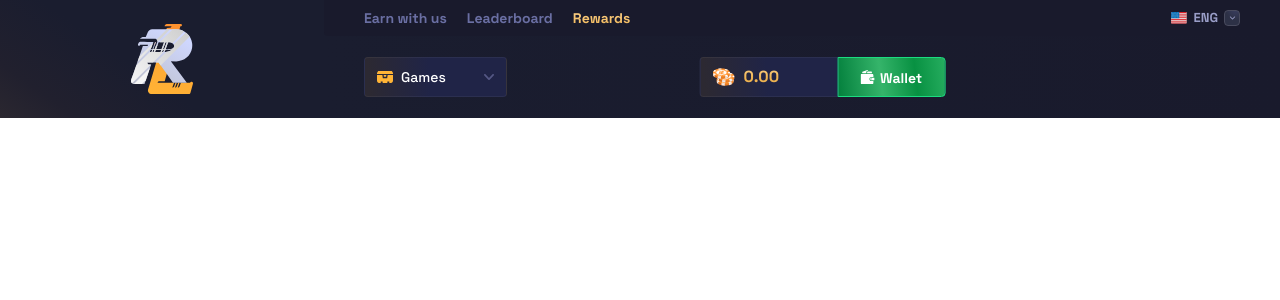
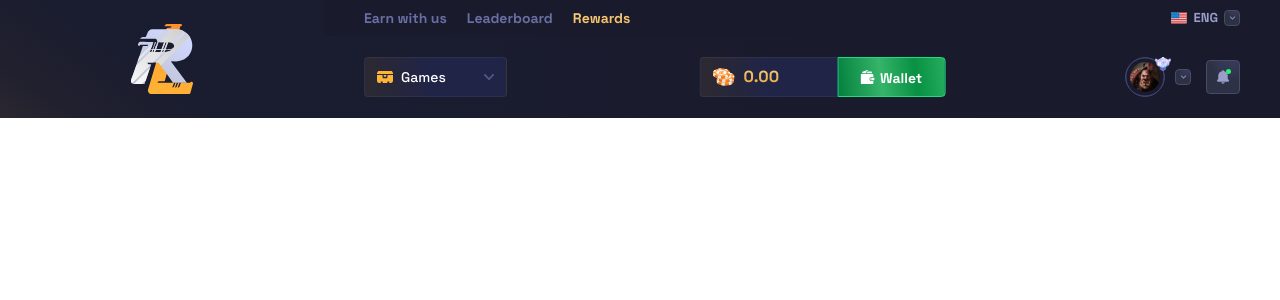
Before and after one commit to the0choi/rustyloot, a React (Vite) app: page / in a window 1280 px wide. Shown: the top 300 px of the page. Built offline with nearby package versions, Linux system fonts and the light colour scheme.

Commit message:
add profile buttons

```diff
--- a/src/App.jsx
+++ b/src/App.jsx
@@ -2,6 +2,9 @@ import rustyLogo from './assets/images/smallLogo.1c6479f7.svg';
 import arrowDown from './assets/images/arrowDown.fd2bfb32.svg';
 import enFlag from './assets/images/enFlag.f28a649c.svg';
 import coins from './assets/images/coinStack.68852850.svg';
+import profilePic from './assets/images/avatar.png';
+import profileBadge from './assets/images/opalTierBadge.21f4a217.png';
+import bellIcon from './assets/images/bell-solid-24.png';
 import './App.css';
 
 function App() {
@@ -11,7 +14,7 @@ function App() {
 
       {/* Navbar */}
       <nav className="fixed top-0 left-0 w-full h-[56px] max-h-[56px] xl:max-h-[118px] xl:h-[118px] flex items-center justify-between xl:items-start xl:justify-normal py-[8px] px-[16px] xl:p-0 bg-[#1A1D2F]">
-        <div className="hidden xl:flex relative h-full min-w-[40px] max-w-[40px] xl:min-w-[324px] xl:max-w-[324px] items-center justify-center bg-logo-background active">
+        <div className="hidden xl:flex relative h-full min-w-[40px] max-w-[40px] xl:min-w-[324px] xl:max-w-[324px] items-center justify-center bg-logo-background cursor-pointer">
           <img src={rustyLogo} className="w-[40px] xl:w-auto inline-block" />
         </div>
 
@@ -20,8 +23,8 @@ function App() {
           <div className="relative w-full min-h-[36px] h-[36px] rounded-bl-[4px] xl:flex items-center justify-start px-[40px] hidden gap-[20px] bg-[#191A2C]">
             <a className="text-[#6a6fa3] hover:text-[#9a9ec8] text-[14px] font-bold cursor-pointer">Earn with us</a>
             <a className="text-[#6A6FA3] hover:text-[#9a9ec8] text-[14px] font-bold cursor-pointer">Leaderboard</a>
-            <a className="text-transparent bg-clip-text bg-gradient-to-b from-[#FFD691] to-[#EEB351] text-[14px] font-bold cursor-pointer">Rewards</a>
-            <div className="flex items-center gap-[6px] ml-auto">
+            <a className="text-transparent bg-clip-text bg-gradient-to-b from-[#FFD691] to-[#EEB351] hover:text-[#EEB351] text-[14px] font-bold cursor-pointer">Rewards</a>
+            <div className="flex items-center gap-[6px] ml-auto cursor-pointer">
               <img className="w-[16px]" src={enFlag} />
               <span className="font-bold text-[13px] text-[#9A9EC8]">ENG</span>
               <div className="min-w-[16px] w-[16px] min-h-[16px] h-[16px] flex items-center justify-center whitespace-nowrap rounded bg-[radial-gradient(77.08%_101.71%_at_77.08%_-35.83%,rgb(56,60,92)_32.6%,rgb(45,49,70)_100%),linear-gradient(258.59deg,rgb(66,70,98)_45.82%,rgb(59,61,79)_99.34%)] border border-1 border-[#494B5E]">
@@ -32,7 +35,7 @@ function App() {
 
           <div className="relative w-full h-full flex items-center justify-center xl:justify-between xl:px-[40px]">
             {/* Games Button */}
-            <div className="max-w-[143px] w-full h-10 hidden xl:block flex justify-between items-center bg-[linear-gradient(266deg,rgb(32,36,71)_54.3%,rgb(44,41,50)_96.88%),linear-gradient(259deg,rgb(39,43,76)_65.15%,rgb(79,60,56)_99.34%)] rounded-[4px] border border-1 border-white/5">
+            <div className="max-w-[143px] w-full h-10 hidden xl:block flex justify-between items-center bg-[linear-gradient(266deg,rgb(32,36,71)_54.3%,rgb(44,41,50)_96.88%),linear-gradient(259deg,rgb(39,43,76)_65.15%,rgb(79,60,56)_99.34%)] rounded-[4px] border border-1 border-white/5 cursor-pointer">
               <div className="flex justify-between items-center w-full h-full px-[12px]">
                 <div className="flex gap-[8px] items-center">
                   <svg viewBox="0 0 24 18" fill="none" xmlns="http://www.w3.org/2000/svg" width="16" height="12"><path d="M24 3.09675V4.40861H0V3.09675L1.7507 0H22.2493L24 3.09675Z" fill="#FFB436"></path><path d="M10.362 8.64753H13.638L14.0269 5.9087H9.97312L10.362 8.64753Z" fill="#FFB436"></path><path d="M2.96371 18H5.56562V15.5838H8.4879V18H15.5122V15.5838H18.4344V18H21.0363C22.6731 18 24 16.3433 24 14.2996V5.9087H15.9791L15.2495 11.0475H8.75045L8.0209 5.9087H0V14.2996C0 16.3433 1.32688 18 2.96371 18Z" fill="#FFB436"></path></svg>
@@ -60,10 +63,31 @@ function App() {
               </a>
             </div>
 
-            {/* Profile Button */}
+            {/* Profile Settings */}
             <div className="relative hidden xl:block flex items-center justify-end gap-[10px]">
               <div className="flex items-center gap-[10px] cursor-pointer">
+                {/* Profile Picture */}
                 <div className="relative flex items-center justify-center">
+                  <svg width="40" height="40">
+                    <circle stroke="#404472" fill="none" r="19.25" cx="20" cy="20"></circle>
+                    <circle stroke="#404472" fill="none" r="19.25" cx="20" cy="20" transform="rotate(-90 20 20)"></circle>
+                  </svg>
+                  <div className="absolute">
+                    <img className="h=[34px] w-[34px] rounded-full p-0.5" src={profilePic} ></img>
+                  </div>
+                  <div className="absolute top-0 right-0 translate-x-[6px]">
+                    <img className="w-[16px]" src={profileBadge} />
+                  </div>
+                </div>
+
+                <div className="min-w-[16px] w-[16px] min-h-[16px] h-[16px] flex items-center justify-center whitespace-nowrap rounded bg-[radial-gradient(77.08%_101.71%_at_77.08%_-35.83%,rgb(56,60,92)_32.6%,rgb(45,49,70)_100%),linear-gradient(258.59deg,rgb(66,70,98)_45.82%,rgb(59,61,79)_99.34%)] border border-1 border-[#494B5E]">
+                  <img className="w-[7px] h-[4px]" src={arrowDown} />
+                </div>
+
+                <div className="ml-[5px] min-w-[34px] w-[34px] min-h-[34px] h-[34px] flex items-center justify-center whitespace-nowrap rounded bg-[radial-gradient(77.08%_101.71%_at_77.08%_-35.83%,rgb(56,60,92)_32.6%,rgb(45,49,70)_100%),linear-gradient(258.59deg,rgb(66,70,98)_45.82%,rgb(59,61,79)_99.34%)] border border-1 border-[#494B5E]">
+                  <img className="w-[16px] h-[16px]" src={bellIcon} />
+                    <div className="absolute translate-x-[5px] -translate-y-[6px] w-[5px] h-[5px] p-[1px] rounded-full bg-[#27F278] ">
+                    </div>
 
                 </div>
               </div>
```
Also changed, not shown: src/assets/images/avatar.png (added), src/assets/images/bell-solid-24.png (added).
